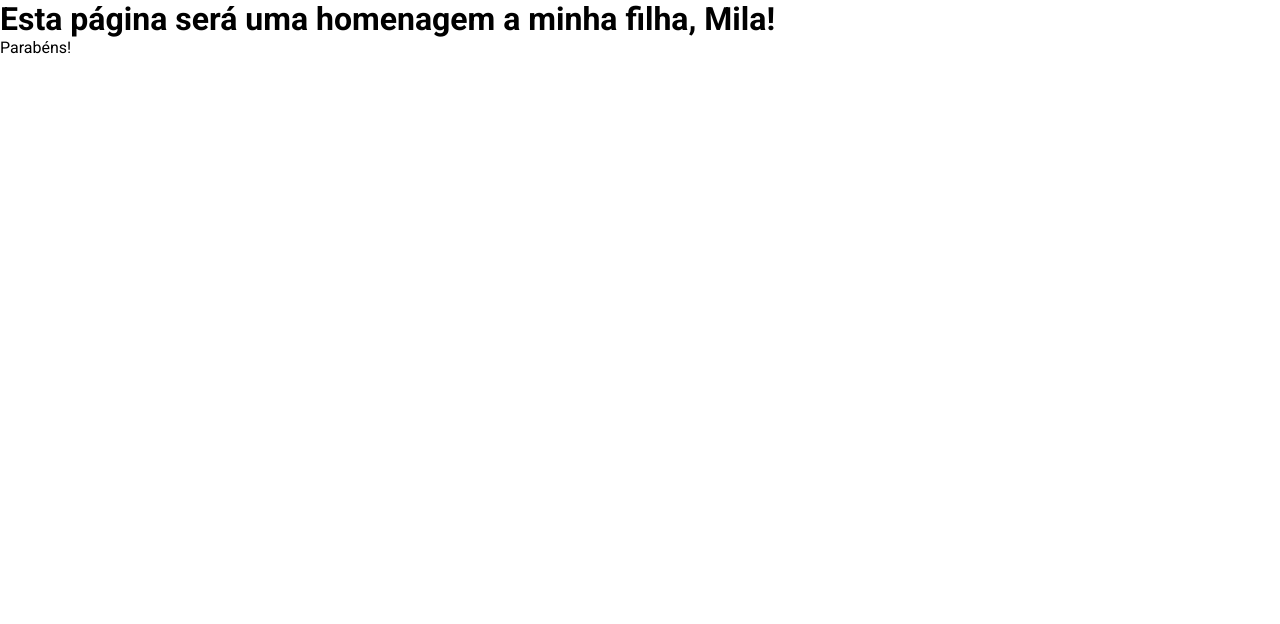
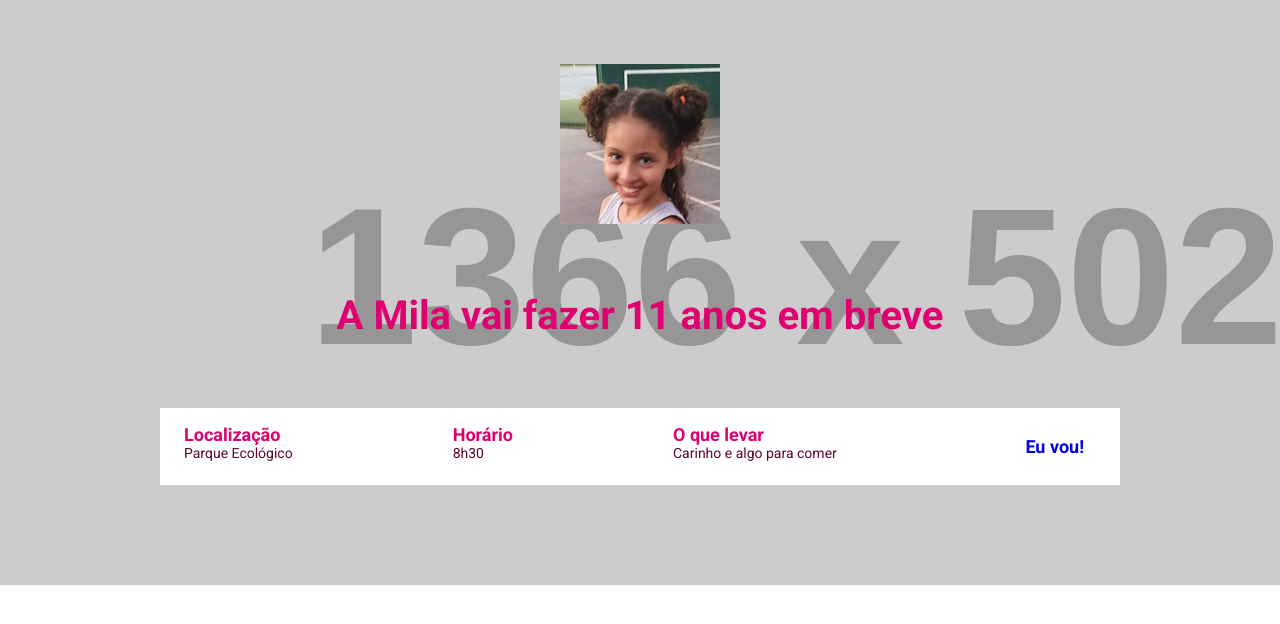
Before and after one commit to rauanb/lp_aniversario, a website built with Parcel: page src/index.html in a window 1280 px wide. Built offline with nearby package versions, Linux system fonts and the light colour scheme; placeholder pictures from the web are drawn by us.

Commit message:
criado hero

```diff
--- a/src/index.html
+++ b/src/index.html
@@ -11,8 +11,34 @@
     <link rel="stylesheet" href="https://unpkg.com/aos@next/dist/aos.css" />
 </head>
 <body>
-    <h1>Esta página será uma homenagem a minha filha, Mila!</h1>
-    <p>Parabéns!</p>
+    <header class="hero">
+        <div class="container">
+            <img class="hero__foto" src="./imgs/mila_foto.jpg" alt="Mila">
+            <p class="hero__text">
+                <span id="contador">A Mila vai fazer 11 anos em breve</span>
+            </p>
+            <div class="infos-bar">
+                <ul class="infos-bar__infos">
+                    <li class="infos-bar__infos__item">
+                        <b>Localização</b>
+                        Parque Ecológico
+                    </li>
+                    <li class="infos-bar__infos__item">
+                        <b>Horário</b>
+                        8h30
+                    </li>
+                    <li class="infos-bar__infos__item">
+                        <b>O que levar</b>
+                        Carinho e algo para comer
+                    </li>
+                </ul>
+                <a href="#" class="buttons buttons--primary">
+                    Eu vou!
+                </a>
+            </div>
+        </div>
+    </header>
+
     <script src="https://unpkg.com/aos@next/dist/aos.js"></script>
     <script src="scripts/main.js"></script>
 </body>
--- /dev/null
+++ b/src/styles/_hero.scss
@@ -0,0 +1,39 @@
+@use 'variables';
+
+.hero {
+    padding-top: 64px;
+    padding-bottom: 100px;
+    background-image: url(https://via.placeholder.com/1366x502);
+    background-repeat: no-repeat;
+    background-size: cover;
+
+    &__foto {
+        margin: 0 auto;
+        height: 160px;
+        display: block;
+    }
+
+    &__text {
+        margin-bottom: 64px;
+        margin-top: 64px;
+        font-size: 40px;
+        font-weight: 900;
+        line-height: 56px;
+        text-align: center;
+        color: variables.$colorText;
+    }
+
+    @media (max-width: 640px) {
+        padding: 40px 0;
+
+        &__foto {
+            height: 80px;
+        }
+
+        &__text {
+            font-size: 22px;
+            line-height: 24px;
+            margin: 24px 0;
+        }
+    }
+}
--- /dev/null
+++ b/src/styles/_variables.scss
@@ -0,0 +1,3 @@
+$colorText: #e00070;
+$colorTextSeocondary: #580730;
+$colorInfosBar: #fff;
--- /dev/null
+++ b/src/styles/components/_buttons.scss
@@ -0,0 +1,10 @@
+@use '../variables';
+
+.buttons {
+    padding: 12px;
+    font-size: 18px;
+    font-weight: bold;
+    text-decoration: none;
+    text-align: center;
+    white-space: nowrap;
+}
--- /dev/null
+++ b/src/styles/components/_infos_bar.scss
@@ -0,0 +1,42 @@
+@use '../variables';
+
+.infos-bar {
+    padding: 16px 24px;
+    background-color: variables.$colorInfosBar;
+    display: flex;
+    justify-content: space-between;
+
+    &__infos {
+        display: flex;
+        gap: 160px;
+
+        &__item {
+            font-size: 14px;
+            color: variables.$colorTextSeocondary;
+
+            b {
+                color: variables.$colorText;
+                font-size: 18px;
+                display: block;
+            }
+        }
+    }
+
+    @media (min-width: 640px) and (max-width: 1024px) {
+        &__infos {
+            gap: 64px;
+        }
+    }
+
+    @media (max-width: 639px) {
+        display: block;
+
+        &__infos {
+            display: block;
+
+            &__item {
+                margin-bottom: 24px;
+            }
+        }
+    }
+}
--- a/src/styles/main.scss
+++ b/src/styles/main.scss
@@ -1,6 +1,28 @@
+@use 'variables';
+@use 'hero';
+@use 'components/infos_bar';
+@use 'components/buttons';
+
 * {
     margin: 0;
     padding: 0;
     box-sizing: border-box;
     font-family: Roboto, sans-serif;
+    list-style: none;
 }
+
+.container {
+    max-width: 960px;
+    width: 100%;
+    margin: 0 auto;
+
+    @media (min-width: 640px) and (max-width: 1024px) {
+        background-color: red;
+        max-width: 90%;
+    }
+
+    @media (max-width: 639px) {
+        background-color: blue;
+        max-width: 80%;
+    }
+}
```
Also changed, not shown: src/imgs/fundo.jpg (added), src/imgs/mila_foto.jpg (added).
